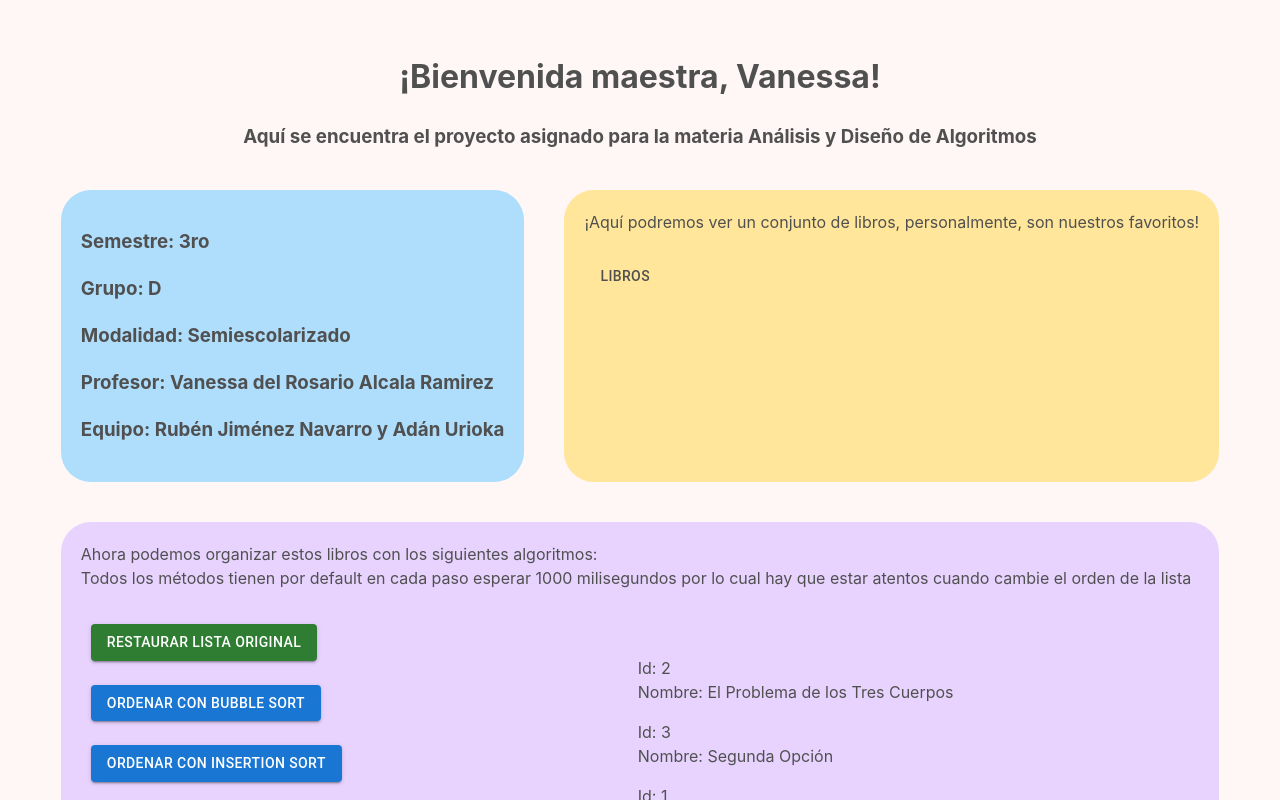
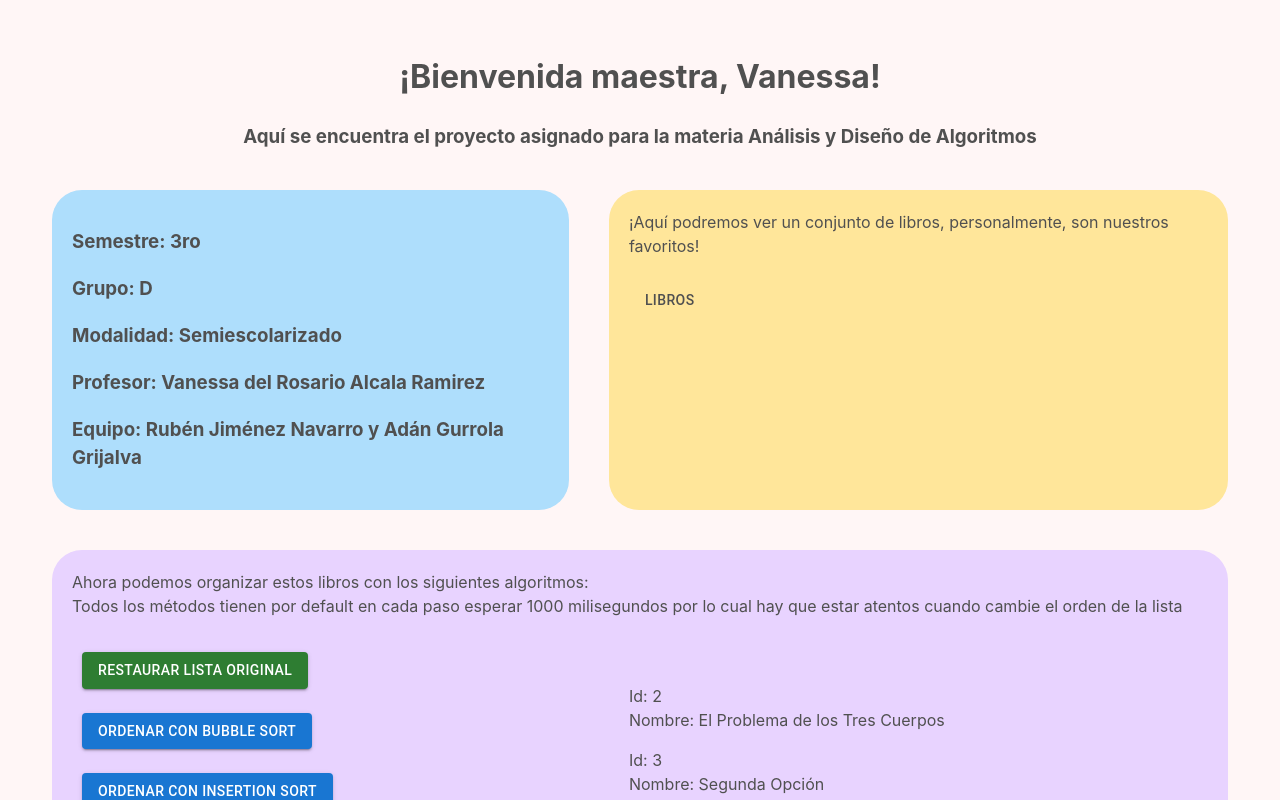
Before and after one commit to rubennight/Proyecto_ADA, a React (Vite) app: page / in a window 1280 px wide. Shown: the top 800 px of the page. Built offline with nearby package versions, Linux system fonts and the light colour scheme.

Commit message:
corrección

```diff
--- a/src/App.jsx
+++ b/src/App.jsx
@@ -44,7 +44,7 @@ function App() {
         <h3>Grupo: D</h3>
         <h3>Modalidad: Semiescolarizado</h3>
         <h3>Profesor: Vanessa del Rosario Alcala Ramirez</h3>
-        <h3>Equipo: Rubén Jiménez Navarro y Adán Urioka</h3>
+        <h3>Equipo: Rubén Jiménez Navarro y Adán Gurrola Grijalva</h3>
       </Box>
 
 
```
Also changed, not shown: 1 other file (tests, documents, lock files or other folders).
